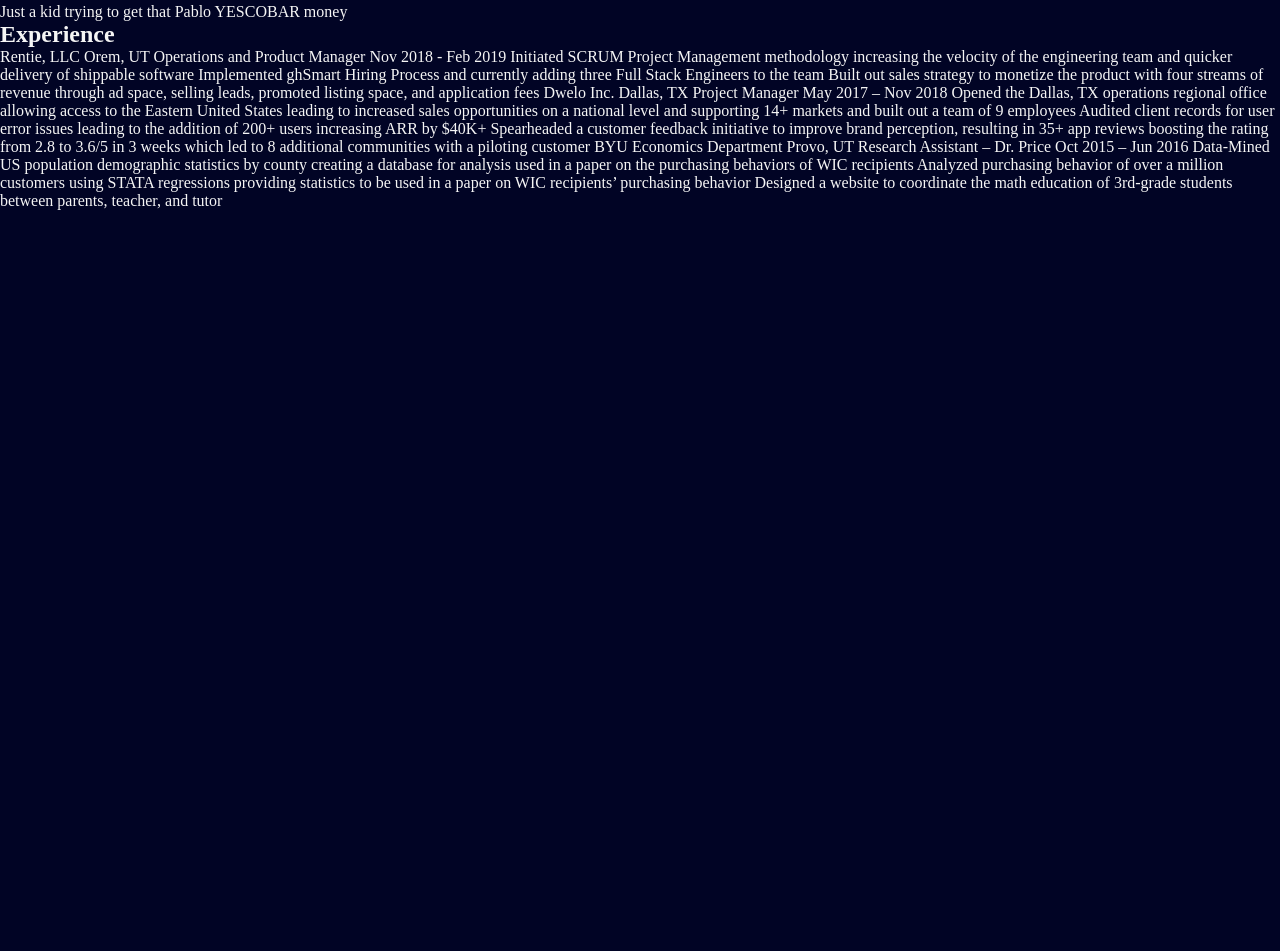
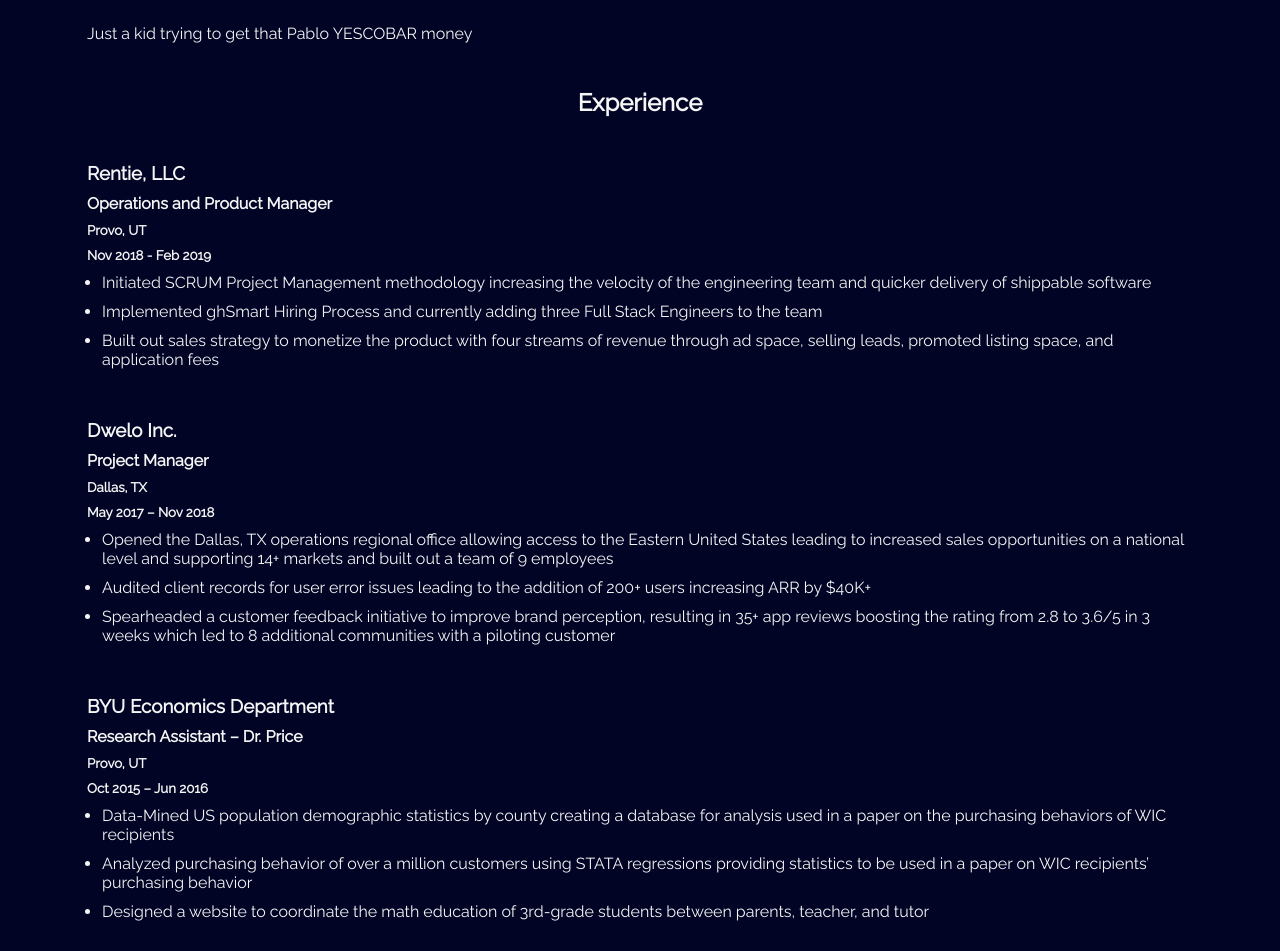
Before and after one commit to AlexDoss42/portfolio, a Gatsby site: page /about in a window 1280 px wide. Shown: the part 112-1063 px from the top of the page. Before the commit the page ends 800 px from the top, so only its background shows below. Built offline with nearby package versions, Linux system fonts and the light colour scheme; Gatsby itself is replaced by a stand-in of ours.

Commit message:
Adds raleways font and various other things

```diff
--- a/gatsby-config.js
+++ b/gatsby-config.js
@@ -5,5 +5,17 @@
  */
 
 module.exports = {
-  /* Your site config here */
+  plugins: [
+    {
+      resolve: `gatsby-plugin-prefetch-google-fonts`,
+      options: {
+        fonts: [
+          {
+            family: `raleway`,
+            subsets: [`san-serif`],
+          }
+        ],
+      },
+    }
+  ]
 }
--- a/package.json
+++ b/package.json
@@ -14,6 +14,7 @@
   },
   "dependencies": {
     "gatsby": "^2.7.5",
+    "gatsby-plugin-prefetch-google-fonts": "^1.4.2",
     "react": "^16.8.6",
     "react-dom": "^16.8.6"
   },
--- a/src/pages/about.js
+++ b/src/pages/about.js
@@ -5,27 +5,69 @@
 export default () => (
   <div>
     <Navbar />
-    <Header headerText='About Me'/>
-    <p>Just a kid trying to get that Pablo YESCOBAR money</p>
+    <Header headerText='About Me' />
 
-    <h2>Experience</h2>
+    <div className='ExperienceContainer'>
+      <p className='aboutMeP'>Just a kid trying to get that Pablo YESCOBAR money</p>
+    </div>
 
-    <div>Rentie, LLC     	               	                                   Orem, UT Operations and Product Manager           Nov 2018 - Feb 2019
-Initiated SCRUM Project Management methodology increasing the velocity of the engineering team and quicker delivery of shippable software
-Implemented ghSmart Hiring Process and currently adding three Full Stack Engineers to the team
-Built out sales strategy to monetize the product with four streams of revenue through ad space, selling leads, promoted listing space, and application fees
+    <h2 id='ExperienceHeader'>Experience</h2>
 
-Dwelo Inc.         	               	                              Dallas, TX Project Manager		           May 2017 – Nov 2018
-Opened the Dallas, TX operations regional office allowing access to the Eastern United States leading to increased sales opportunities on a national level and supporting 14+ markets and built out a team of 9 employees
-Audited client records for user error issues leading to the addition of 200+ users increasing ARR by $40K+
-Spearheaded a customer feedback initiative to improve brand perception, resulting in 35+ app reviews boosting the rating from 2.8 to 3.6/5 in 3 weeks which led to 8 additional communities with a piloting customer
+    <div className="ExperienceContainer">
+      <div className="Experience">
+        <h3>Rentie, LLC</h3>
+        <h4>Operations and Product Manager</h4>
+        <h5>Provo, UT</h5>
+        <h5>Nov 2018 - Feb 2019</h5>
 
-BYU Economics Department			       Provo, UT
-Research Assistant – Dr. Price                 Oct 2015 – Jun 2016
-Data-Mined US population demographic statistics by county creating a database for analysis used in a paper on the purchasing behaviors of WIC recipients
-Analyzed purchasing behavior of over a million customers using STATA regressions providing statistics to be used in a paper on WIC recipients’ purchasing behavior
-Designed a website to coordinate the math education of 3rd-grade students between parents, teacher, and tutor
-</div>
+        <ul>
+          <li>
+            Initiated SCRUM Project Management methodology increasing the velocity of the engineering team and quicker delivery of shippable software
+          </li>
+          <li>
+            Implemented ghSmart Hiring Process and currently adding three Full Stack Engineers to the team
+          </li>
+          <li>
+            Built out sales strategy to monetize the product with four streams of revenue through ad space, selling leads, promoted listing space, and application fees
+          </li>
+        </ul>
+      </div>
 
+      <div className="Experience">
+        <h3>Dwelo Inc.</h3>
+        <h4>Project Manager</h4>
+        <h5>Dallas, TX</h5>
+        <h5>May 2017 – Nov 2018</h5>
+        <ul>
+          <li>
+            Opened the Dallas, TX operations regional office allowing access to the Eastern United States leading to increased sales opportunities on a national level and supporting 14+ markets and built out a team of 9 employees
+          </li>
+          <li>
+            Audited client records for user error issues leading to the addition of 200+ users increasing ARR by $40K+
+          </li>
+          <li>
+            Spearheaded a customer feedback initiative to improve brand perception, resulting in 35+ app reviews boosting the rating from 2.8 to 3.6/5 in 3 weeks which led to 8 additional communities with a piloting customer
+          </li>
+        </ul>
+      </div>
+
+      <div className="Experience">
+        <h3>BYU Economics Department</h3>
+        <h4>Research Assistant – Dr. Price</h4>
+        <h5>Provo, UT</h5>
+        <h5>Oct 2015 – Jun 2016</h5>
+        <ul>
+          <li>
+            Data-Mined US population demographic statistics by county creating a database for analysis used in a paper on the purchasing behaviors of WIC recipients
+          </li>
+          <li>
+            Analyzed purchasing behavior of over a million customers using STATA regressions providing statistics to be used in a paper on WIC recipients’ purchasing behavior
+          </li>
+          <li>
+            Designed a website to coordinate the math education of 3rd-grade students between parents, teacher, and tutor
+          </li>
+        </ul>
+      </div>
+    </div>
   </div>
 )
--- a/src/pages/contact.js
+++ b/src/pages/contact.js
@@ -5,7 +5,7 @@
 export default () => (
   <div>
     <Navbar />
-    <Header headerText="Contact" />
+    <Header headerText="Talk to me Goose" />
 
     <p><i class="fas fa-envelope-open-text"></i>    Alex.Doss42@gmail.com</p>
     <p><i class="fab fa-linkedin"></i>    <a>https://www.linkedin.com/in/alex-doss/</a></p>
--- a/src/styles/global.css
+++ b/src/styles/global.css
@@ -2,6 +2,7 @@
   margin: 0;
   padding: 0;
   box-sizing: border-box;
+  font-family: 'Raleway', sans-serif;
 }
 
 html {
@@ -13,8 +14,8 @@
 h1 {
   font-size: 3rem;
   padding-bottom: 2.5vh;
-  /* width: 100%;
-  align-content: center; */
+  width: 100%;
+  text-align: center
 }
 
 /* Navbar Component */
@@ -57,6 +58,10 @@
   margin-bottom: 10px;
 }
 
+.Project a {
+  margin-bottom: 10px;
+}
+
 .Project p {
   font-style: italic;
 }
@@ -70,3 +75,42 @@
   margin: 2.5%;
   border-radius: 10px;
 }
+
+
+/* About Page */
+
+.aboutMeP {
+  width: 90%;
+  margin: 20px 5%;
+}
+
+#ExperienceHeader {
+  width: 100%;
+  text-align: center;
+  margin: 25px 0px 25px 0px;
+}
+
+.ExperienceContainer {
+  width: 96vw;
+  margin: 0 2vw;
+  display: flex;
+  justify-content: space-between;
+  flex-wrap: wrap;
+}
+
+.Experience {
+  width: 90%;
+  margin: 20px 5%;
+}
+
+.Experience * {
+  margin-bottom: 10px;
+}
+
+.Experience p {
+  font-style: italic;
+}
+
+.Experience ul {
+  margin-left: 15px;
+}
```
Also changed, not shown: src/pages/projects.js (+14 -25 lines), 1 other file.
